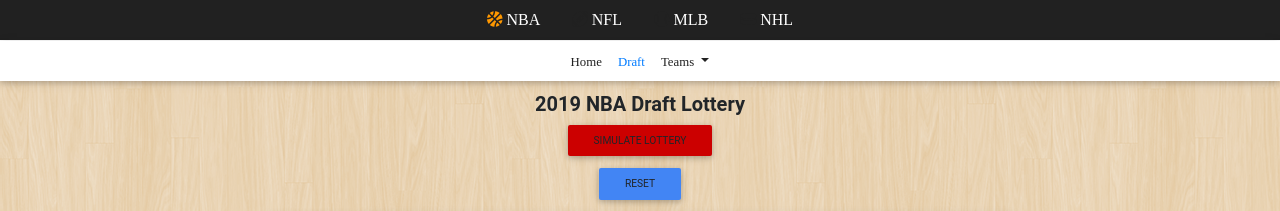
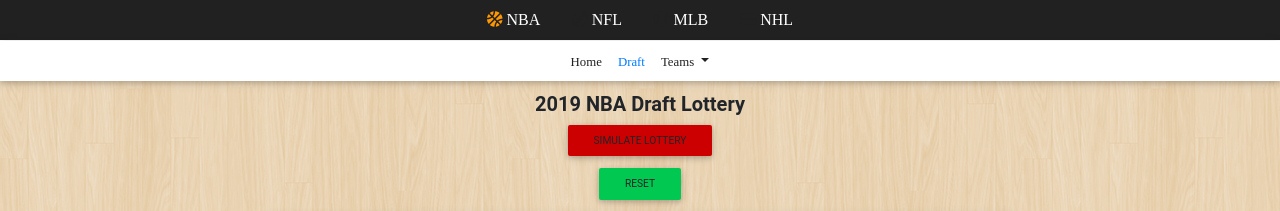
Before and after one commit to mrange3/Lottery-Button, a plain HTML site: page index.html in a window 1280 px wide. Shown: the top 211 px of the page. Drawn offline with nearby package versions, Linux system fonts and the light colour scheme; a web font is replaced by a local one.

Commit message:
button color

```diff
--- a/index.html
+++ b/index.html
@@ -73,7 +73,7 @@
                     <button type="button" class="btn danger-color-dark btn-sm" id="lotteryBtn">Simulate Lottery</button>
                     </div>
                     <div class="row justify-content-center" >
-                    <button type="button" class="btn primary-color btn-sm" id="resetBtn">Reset</button>
+                    <button type="button" class="btn success-color btn-sm" id="resetBtn">Reset</button>
                 </div>
                 </div>
             </div>
```
